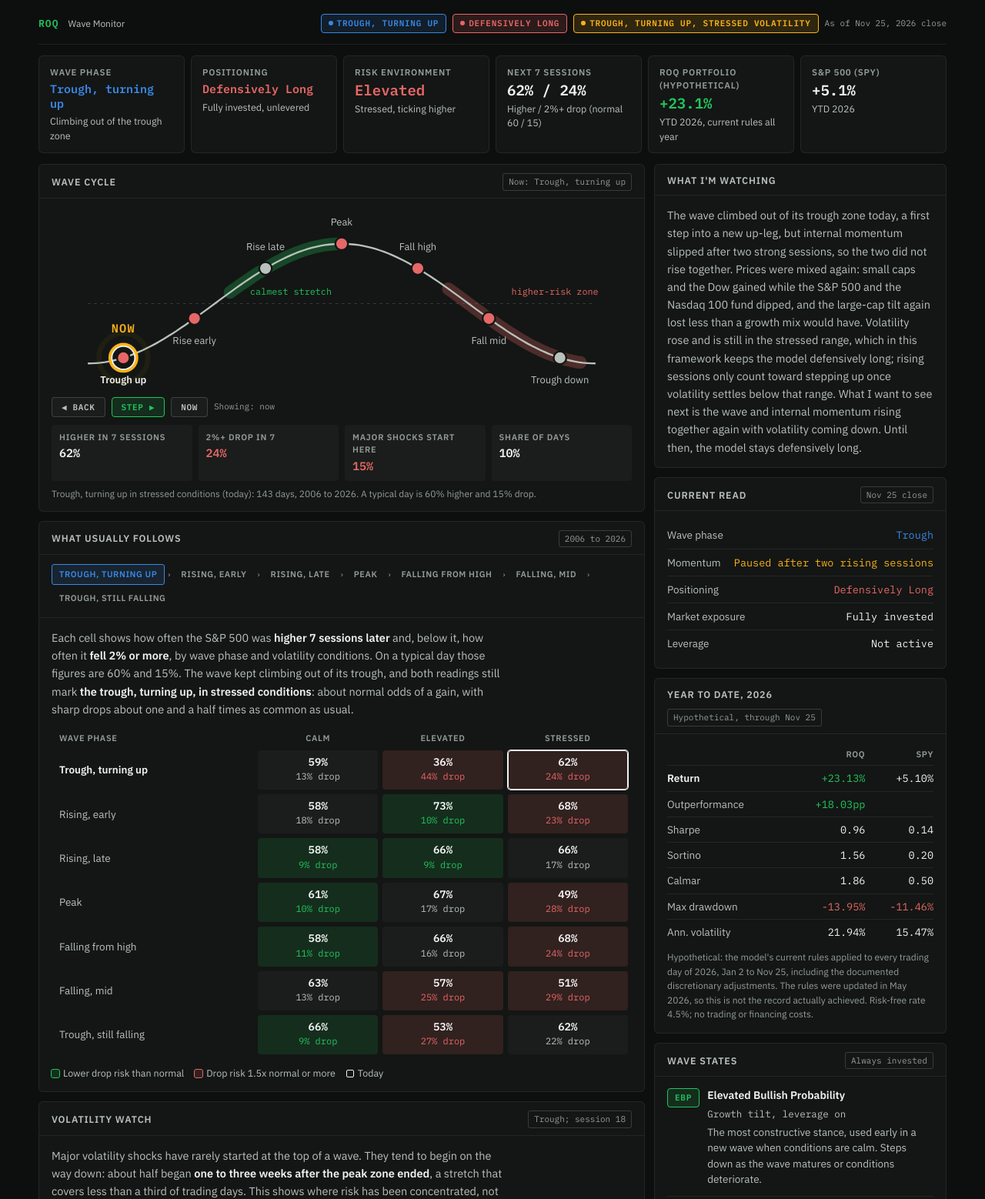
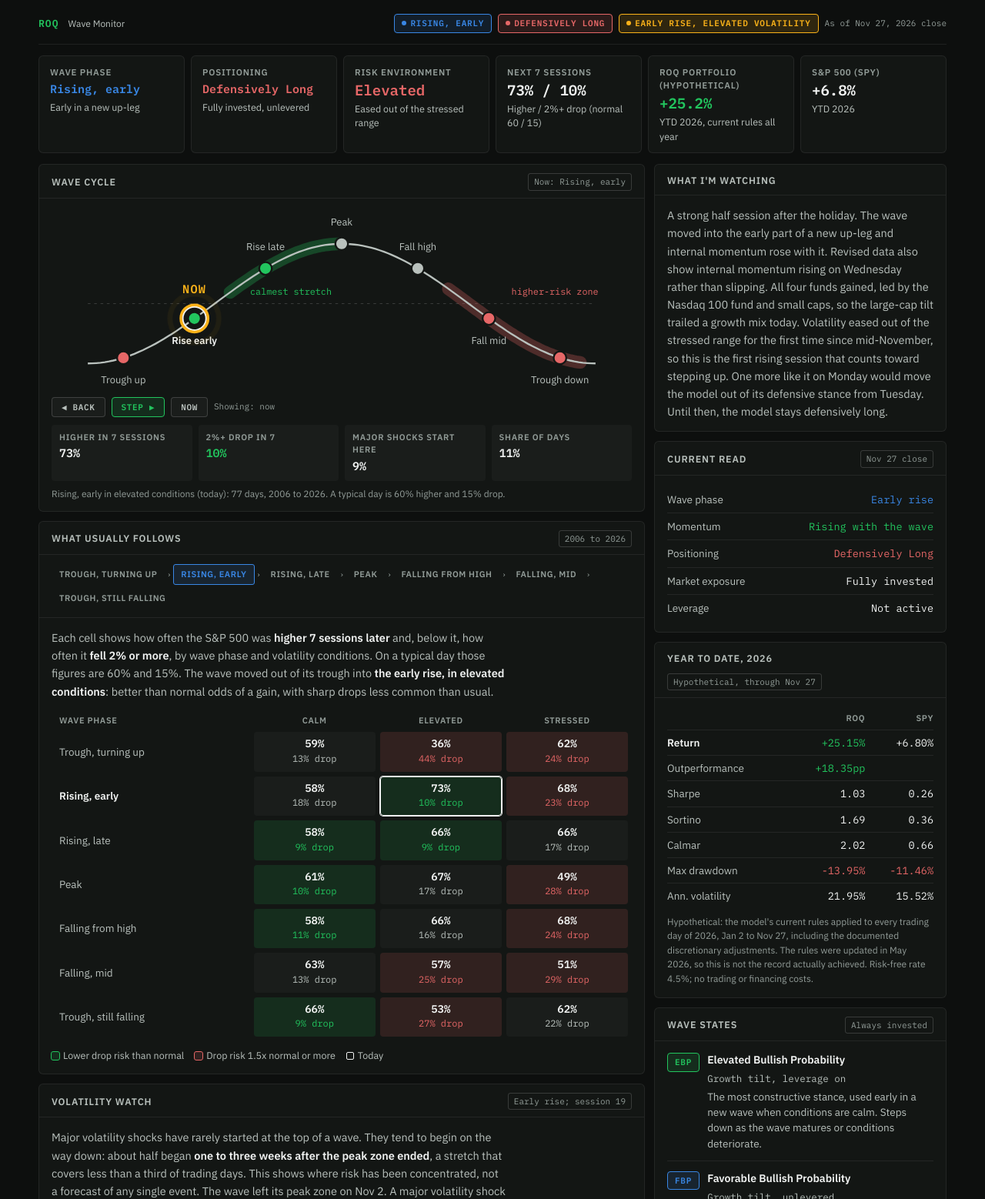
Before and after one commit to phillips123456/roq-wave-monitor, a plain HTML site: page index.html in a window 1280 px wide. Shown: the top 1558 px of the page at 77% size. Drawn offline with Linux system fonts and the light colour scheme.

Commit message:
Nov 27 EOD update
Co-Authored-By: Claude Opus 5.5 <noreply@anthropic.com>
Claude-Session: https://claude.ai/code/session_01Vyk4chVHRopkoqactDGEpJ

```diff
--- a/index.html
+++ b/index.html
@@ -208,20 +208,20 @@ table.map{border-collapse:separate;border-spacing:4px;width:100%;min-width:520px
     <span class="brand">ROQ</span><span class="header-sub">Wave Monitor</span>
   </div>
   <div style="display:flex;align-items:center;gap:8px;flex-wrap:wrap">
-    <span class="pill bc"><span class="dot"></span>Trough, turning up</span>
+    <span class="pill bc"><span class="dot"></span>Rising, early</span>
     <span class="pill def"><span class="dot"></span>Defensively Long</span>
-    <span class="pill" style="color:var(--warn);border-color:var(--warn);background:var(--warn-dim)"><span class="dot"></span>Trough, turning up, stressed volatility</span>
-    <span class="as-of">As of Nov 25, 2026 close</span>
+    <span class="pill" style="color:var(--warn);border-color:var(--warn);background:var(--warn-dim)"><span class="dot"></span>Early rise, elevated volatility</span>
+    <span class="as-of">As of Nov 27, 2026 close</span>
   </div>
 </div>
 
 <div class="stat-strip">
-  <div class="chip"><div class="chip-label">Wave phase</div><div class="chip-val b" style="font-size:15px;line-height:1.25">Trough, turning up</div><div class="chip-sub">Climbing out of the trough zone</div></div>
+  <div class="chip"><div class="chip-label">Wave phase</div><div class="chip-val b" style="font-size:15px;line-height:1.25">Rising, early</div><div class="chip-sub">Early in a new up-leg</div></div>
   <div class="chip"><div class="chip-label">Positioning</div><div class="chip-val r" style="font-size:15px;line-height:1.25">Defensively Long</div><div class="chip-sub">Fully invested, unlevered</div></div>
-  <div class="chip"><div class="chip-label">Risk environment</div><div class="chip-val r">Elevated</div><div class="chip-sub">Stressed, ticking higher</div></div>
-  <div class="chip"><div class="chip-label">Next 7 sessions</div><div class="chip-val">62% / 24%</div><div class="chip-sub">Higher / 2%+ drop (normal 60 / 15)</div></div>
-  <div class="chip"><div class="chip-label">ROQ portfolio (hypothetical)</div><div class="chip-val g">+23.1%</div><div class="chip-sub">YTD 2026, current rules all year</div></div>
-  <div class="chip"><div class="chip-label">S&amp;P 500 (SPY)</div><div class="chip-val">+5.1%</div><div class="chip-sub">YTD 2026</div></div>
+  <div class="chip"><div class="chip-label">Risk environment</div><div class="chip-val r">Elevated</div><div class="chip-sub">Eased out of the stressed range</div></div>
+  <div class="chip"><div class="chip-label">Next 7 sessions</div><div class="chip-val">73% / 10%</div><div class="chip-sub">Higher / 2%+ drop (normal 60 / 15)</div></div>
+  <div class="chip"><div class="chip-label">ROQ portfolio (hypothetical)</div><div class="chip-val g">+25.2%</div><div class="chip-sub">YTD 2026, current rules all year</div></div>
+  <div class="chip"><div class="chip-label">S&amp;P 500 (SPY)</div><div class="chip-val">+6.8%</div><div class="chip-sub">YTD 2026</div></div>
 </div>
 
 <div class="main">
@@ -230,7 +230,7 @@ table.map{border-collapse:separate;border-spacing:4px;width:100%;min-width:520px
   <div class="panel m-first">
     <div class="panel-hdr"><span class="panel-title">Wave cycle</span><span class="badge" id="arcBadge">Now: Peak</span></div>
     <div class="arc-wrap">
-      <svg id="arcSvg" viewBox="0 0 640 200" role="img" aria-label="Wave cycle with seven phases; the current cycle position is Trough, turning up"></svg>
+      <svg id="arcSvg" viewBox="0 0 640 200" role="img" aria-label="Wave cycle with seven phases; the current cycle position is Rising, early"></svg>
       <div class="step-row">
         <button id="backBtn" class="step-btn" type="button">&#9664; Back</button>
         <button id="stepBtn" class="step-btn primary" type="button">Step &#9654;</button>
@@ -251,7 +251,7 @@ table.map{border-collapse:separate;border-spacing:4px;width:100%;min-width:520px
     <div class="panel-hdr"><span class="panel-title">What usually follows</span><span class="badge">2006 to 2026</span></div>
     <div class="cycle" id="cycle"></div>
     <div class="panel-body">
-      <p class="lead">Each cell shows how often the S&amp;P 500 was <strong>higher 7 sessions later</strong> and, below it, how often it <strong>fell 2% or more</strong>, by wave phase and volatility conditions. On a typical day those figures are 60% and 15%. The wave kept climbing out of its trough, and both readings still mark <strong>the trough, turning up, in stressed conditions</strong>: about normal odds of a gain, with sharp drops about one and a half times as common as usual.</p>
+      <p class="lead">Each cell shows how often the S&amp;P 500 was <strong>higher 7 sessions later</strong> and, below it, how often it <strong>fell 2% or more</strong>, by wave phase and volatility conditions. On a typical day those figures are 60% and 15%. The wave moved out of its trough into <strong>the early rise, in elevated conditions</strong>: better than normal odds of a gain, with sharp drops less common than usual.</p>
       <div class="tbl-wrap" style="margin-top:12px"><table class="map" id="map"></table></div>
       <div class="map-toggle"><span id="mapNote">Showing today's volatility conditions.</span><button id="mapAll" class="step-btn" type="button" aria-expanded="false">Show all</button></div>
       <div class="legend">
@@ -263,7 +263,7 @@ table.map{border-collapse:separate;border-spacing:4px;width:100%;min-width:520px
   </div>
 
   <div class="panel m-third">
-    <div class="panel-hdr"><span class="panel-title">Volatility watch</span><span class="badge">Trough; session 18</span></div>
+    <div class="panel-hdr"><span class="panel-title">Volatility watch</span><span class="badge">Early rise; session 19</span></div>
     <div class="panel-body">
       <p class="lead">Major volatility shocks have rarely started at the top of a wave. They tend to begin on the way down: about half began <strong>one to three weeks after the peak zone ended</strong>, a stretch that covers less than a third of trading days. This shows where risk has been concentrated, not a forecast of any single event. The wave left its peak zone on Nov 2. A major volatility shock began on Nov 5, session 4 after the peak zone ended: on the back side of the wave, as this framework describes, though a couple of sessions earlier than the stretch where most have started. Volatility eased slightly on Nov 6 and dropped back to the calm range on Nov 9.</p>
       <div class="timeline" aria-label="Sessions since the peak zone ended">
@@ -273,7 +273,7 @@ table.map{border-collapse:separate;border-spacing:4px;width:100%;min-width:520px
           <div class="tl-seg" style="width:33%;background:#C2504C"></div>
           <div class="tl-seg" style="width:36%;background:#3A4246"></div>
         </div>
-        <div class="tl-now" style="left:73%">now</div>
+        <div class="tl-now" style="left:76%">now</div>
         <div class="tl-tick" style="left:14%">peak ends</div>
         <div class="tl-tick" style="left:31%">+6</div>
         <div class="tl-tick" style="left:64%">+15</div>
@@ -282,9 +282,9 @@ table.map{border-collapse:separate;border-spacing:4px;width:100%;min-width:520px
       <div class="legend" style="margin-top:14px"><span><span class="sw" style="background:#3F78C0"></span>Peak zone</span><span><span class="sw" style="background:#C2504C"></span>Higher-risk stretch, one to three weeks after the peak</span></div>
       <div class="checks">
         <div class="crow"><span class="ck">In the peak zone</span><span class="cv">No, ended Nov 2</span></div>
-        <div class="crow"><span class="ck">Sessions since the peak zone ended</span><span class="cv w">18 (shock began at 4)</span></div>
+        <div class="crow"><span class="ck">Sessions since the peak zone ended</span><span class="cv w">19 (shock began at 4)</span></div>
         <div class="crow"><span class="ck">Internal momentum rolling over</span><span class="cv ok">No, higher over three sessions</span></div>
-        <div class="crow"><span class="ck">Volatility conditions</span><span class="cv no">Stressed</span></div>
+        <div class="crow"><span class="ck">Volatility conditions</span><span class="cv w">Elevated</span></div>
       </div>
       <div class="ctitle" style="margin-top:14px">Where major volatility shocks started, by phase</div>
       <div class="bars" id="spikes"></div>
@@ -302,16 +302,16 @@ table.map{border-collapse:separate;border-spacing:4px;width:100%;min-width:520px
   <div class="panel m-second">
     <div class="panel-hdr"><span class="panel-title">What I'm watching</span></div>
     <div class="panel-body">
-      <p class="lead">The wave climbed out of its trough zone today, a first step into a new up-leg, but internal momentum slipped after two strong sessions, so the two did not rise together. Prices were mixed again: small caps and the Dow gained while the S&amp;P 500 and the Nasdaq 100 fund dipped, and the large-cap tilt again lost less than a growth mix would have. Volatility rose and is still in the stressed range, which in this framework keeps the model defensively long; rising sessions only count toward stepping up once volatility settles below that range. What I want to see next is the wave and internal momentum rising together again with volatility coming down. Until then, the model stays defensively long.</p>
+      <p class="lead">A strong half session after the holiday. The wave moved into the early part of a new up-leg and internal momentum rose with it. Revised data also show internal momentum rising on Wednesday rather than slipping. All four funds gained, led by the Nasdaq 100 fund and small caps, so the large-cap tilt trailed a growth mix today. Volatility eased out of the stressed range for the first time since mid-November, so this is the first rising session that counts toward stepping up. One more like it on Monday would move the model out of its defensive stance from Tuesday. Until then, the model stays defensively long.</p>
     </div>
   </div>
 
   <div class="panel m-4">
-    <div class="panel-hdr"><span class="panel-title">Current read</span><span class="badge">Nov 25 close</span></div>
+    <div class="panel-hdr"><span class="panel-title">Current read</span><span class="badge">Nov 27 close</span></div>
     <div class="panel-body">
       <div class="checks" style="margin-top:0">
-        <div class="crow"><span class="ck">Wave phase</span><span class="cv b">Trough</span></div>
-        <div class="crow"><span class="ck">Momentum</span><span class="cv w">Paused after two rising sessions</span></div>
+        <div class="crow"><span class="ck">Wave phase</span><span class="cv b">Early rise</span></div>
+        <div class="crow"><span class="ck">Momentum</span><span class="cv g">Rising with the wave</span></div>
         <div class="crow"><span class="ck">Positioning</span><span class="cv r">Defensively Long</span></div>
         <div class="crow"><span class="ck">Market exposure</span><span class="cv">Fully invested</span></div>
         <div class="crow"><span class="ck">Leverage</span><span class="cv">Not active</span></div>
@@ -320,21 +320,21 @@ table.map{border-collapse:separate;border-spacing:4px;width:100%;min-width:520px
   </div>
 
   <div class="panel m-5">
-    <div class="panel-hdr"><span class="panel-title">Year to date, 2026</span><span class="badge">Hypothetical, through Nov 25</span></div>
+    <div class="panel-hdr"><span class="panel-title">Year to date, 2026</span><span class="badge">Hypothetical, through Nov 27</span></div>
     <div class="panel-body">
       <table class="perf">
         <thead><tr><th></th><th>ROQ</th><th>SPY</th></tr></thead>
         <tbody>
-          <tr class="live"><td>Return</td><td class="g">+23.13%</td><td>+5.10%</td></tr>
-          <tr><td>Outperformance</td><td class="g">+18.03pp</td><td></td></tr>
-          <tr><td>Sharpe</td><td>0.96</td><td>0.14</td></tr>
-          <tr><td>Sortino</td><td>1.56</td><td>0.20</td></tr>
-          <tr><td>Calmar</td><td>1.86</td><td>0.50</td></tr>
+          <tr class="live"><td>Return</td><td class="g">+25.15%</td><td>+6.80%</td></tr>
+          <tr><td>Outperformance</td><td class="g">+18.35pp</td><td></td></tr>
+          <tr><td>Sharpe</td><td>1.03</td><td>0.26</td></tr>
+          <tr><td>Sortino</td><td>1.69</td><td>0.36</td></tr>
+          <tr><td>Calmar</td><td>2.02</td><td>0.66</td></tr>
           <tr><td>Max drawdown</td><td class="r">-13.95%</td><td class="r">-11.46%</td></tr>
-          <tr><td>Ann. volatility</td><td>21.94%</td><td>15.47%</td></tr>
+          <tr><td>Ann. volatility</td><td>21.95%</td><td>15.52%</td></tr>
         </tbody>
       </table>
-      <p class="note">Hypothetical: the model's current rules applied to every trading day of 2026, Jan 2 to Nov 25, including the documented discretionary adjustments. The rules were updated in May 2026, so this is not the record actually achieved. Risk-free rate 4.5%; no trading or financing costs.</p>
+      <p class="note">Hypothetical: the model's current rules applied to every trading day of 2026, Jan 2 to Nov 27, including the documented discretionary adjustments. The rules were updated in May 2026, so this is not the record actually achieved. Risk-free rate 4.5%; no trading or financing costs.</p>
     </div>
   </div>
 
@@ -376,8 +376,8 @@ table.map{border-collapse:separate;border-spacing:4px;width:100%;min-width:520px
 
 <script>
 const PHASES=['Trough, turning up','Rising, early','Rising, late','Peak','Falling from high','Falling, mid','Trough, still falling'];
-const NOW_PHASE=0, NOW_VOL=2; // statistical phase: drives the table, bars and readout odds
-const CYCLE_PHASE=0; // forward-only cycle position (display only): drives the arc marker
+const NOW_PHASE=1, NOW_VOL=1; // statistical phase: drives the table, bars and readout odds
+const CYCLE_PHASE=1; // forward-only cycle position (display only): drives the arc marker
 // [up%, drop>=2% %, n] per volatility condition: calm, elevated, stressed
 const MAP=[
  [[59,13,271],[36,44,109],[62,24,143]],
```
